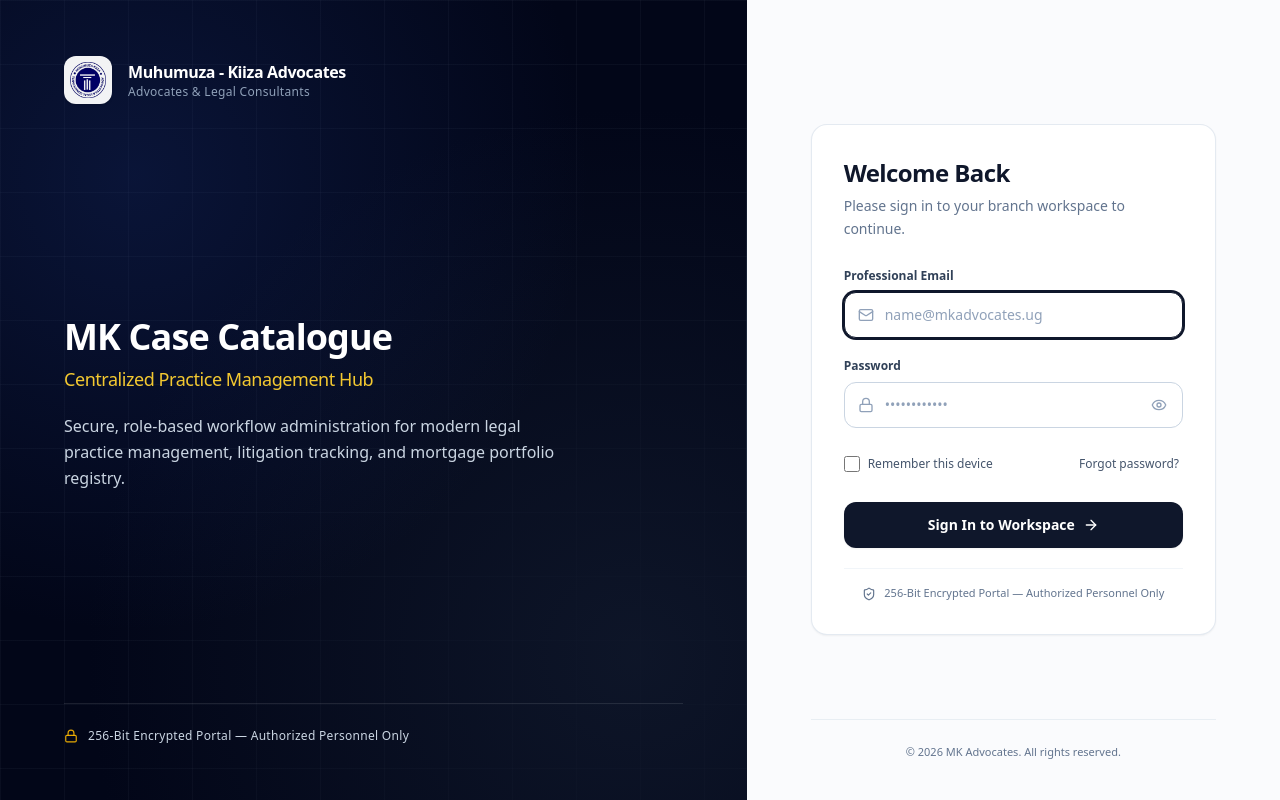
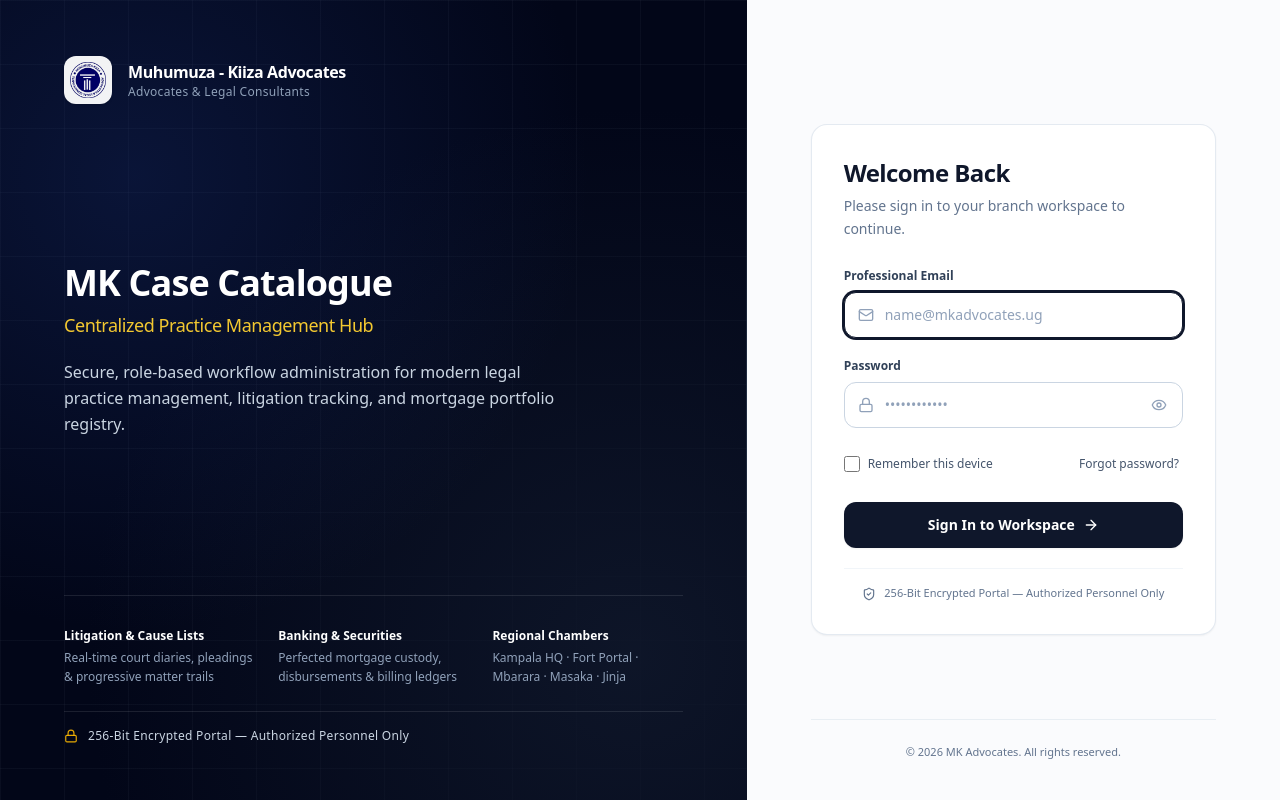
Before and after one commit to malcomx-ui/Catalogue-, a React (Vite) app: page / in a window 1280 px wide. Built offline with nearby package versions, Linux system fonts and the light colour scheme; no server answers; the database is empty.

Commit message:
feat(ui): update login screen with practice pillars
Added a grid section displaying key firm practice areas and regional branch locations to the login footer to provide better context on platform capabilities.

```diff
--- a/src/components/auth/LoginScreen.tsx
+++ b/src/components/auth/LoginScreen.tsx
@@ -239,13 +239,39 @@ export const LoginScreen: React.FC<LoginScreenProps> = ({ onLoginSuccess }) => {
           </p>
         </div>
 
-        {/* Footer Security Badge */}
-        <footer className="relative z-10 pt-6 border-t border-white/10">
-          <div className="flex items-center gap-2.5 text-xs text-slate-300 tracking-wide">
-            <Lock className="w-3.5 h-3.5 text-amber-400/90 shrink-0" />
-            <span>256-Bit Encrypted Portal — Authorized Personnel Only</span>
+        <div className="relative z-10 space-y-6">
+          {/* Bottom Practice Pillars & Regional Chambers */}
+          <div className="pt-8 border-t border-white/10">
+            <div className="grid grid-cols-3 gap-6">
+              <div>
+                <p className="text-xs font-semibold text-white">Litigation &amp; Cause Lists</p>
+                <p className="text-xs text-slate-400 mt-1 leading-relaxed">
+                  Real-time court diaries, pleadings &amp; progressive matter trails
+                </p>
+              </div>
+              <div>
+                <p className="text-xs font-semibold text-white">Banking &amp; Securities</p>
+                <p className="text-xs text-slate-400 mt-1 leading-relaxed">
+                  Perfected mortgage custody, disbursements &amp; billing ledgers
+                </p>
+              </div>
+              <div>
+                <p className="text-xs font-semibold text-white">Regional Chambers</p>
+                <p className="text-xs text-slate-400 mt-1 leading-relaxed">
+                  Kampala HQ · Fort Portal · Mbarara · Masaka · Jinja
+                </p>
+              </div>
+            </div>
           </div>
-        </footer>
+
+          {/* Footer Security Badge */}
+          <footer className="pt-4 border-t border-white/10">
+            <div className="flex items-center gap-2.5 text-xs text-slate-300 tracking-wide">
+              <Lock className="w-3.5 h-3.5 text-amber-400/90 shrink-0" />
+              <span>256-Bit Encrypted Portal — Authorized Personnel Only</span>
+            </div>
+          </footer>
+        </div>
       </aside>
 
       {/* Right Panel: High-Contrast Authentication Form */}
```
